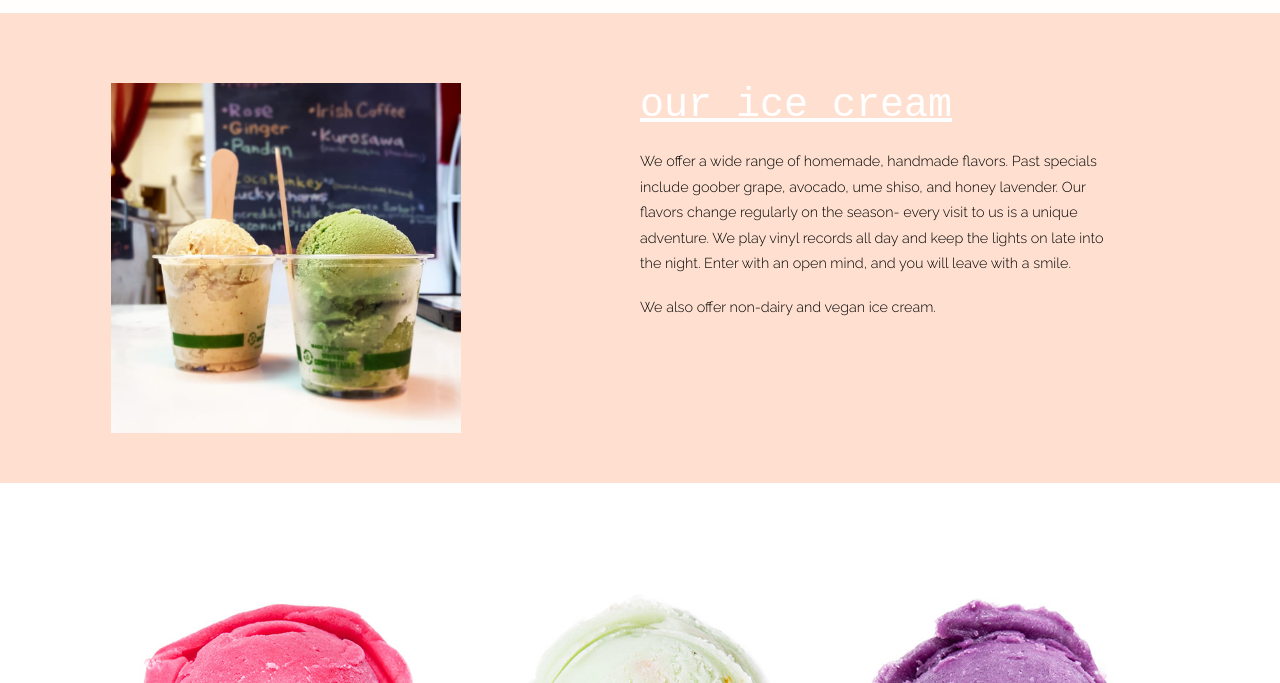
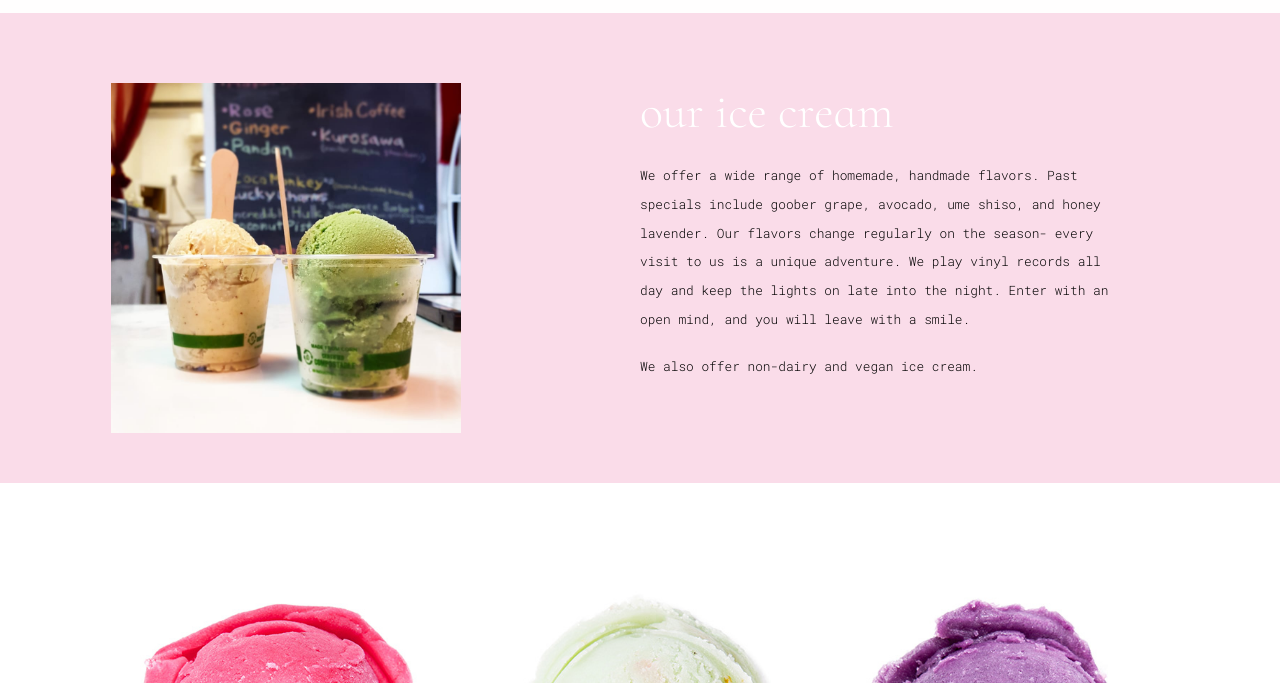
Before and after one commit to alissamas/wingicecream, a website: page icecream.html in a window 1280 px wide. Shown: the part 117-800 px from the top of the page. Drawn offline with nearby package versions, Linux system fonts and the light colour scheme; a web font is replaced by a local one.

Commit message:
style fixes

```diff
--- a/icecream.html
+++ b/icecream.html
@@ -2,7 +2,7 @@
 <html>
   <head>
     <meta charset="utf-8">
-    <title>+ WING ICE CREAM +</title>
+    <title>WING ICE CREAM</title>
     <meta name="viewport" content="width=device-width, initial-scale=1">
     <link rel="stylesheet" type="text/css" href="//cdn.jsdelivr.net/jquery.slick/1.6.0/slick.css"/>
     <link rel="stylesheet" type="text/css" href="slick.css"/>
--- a/src/scss/_base.scss
+++ b/src/scss/_base.scss
@@ -1,8 +1,8 @@
-$headerfont: "Souce Code Pro", monospace;
-$bodycopy: "Raleway", sans-serif;
-$primary-color: #ffe0d0;
-$secondary-color: #ff9c8d;
-$tertiary-color: #74b3fa;
+$headerfont: "Cormorant Infant", serif;
+$bodycopy: "Roboto Mono", sans-serif;
+$primary-color: #fadce9;
+$secondary-color: #ffcee3;
+$header-color: blue;
 $text-color: black;
 
 @mixin maintext {
@@ -13,15 +13,14 @@ $text-color: black;
 
 @mixin headertext {
   text-align: center;
-  text-decoration: underline;
-  color: blue;
+  color: $header-color;
   font-family: $headerfont;
-  font-size: 2.5rem;
+  font-size: 3rem;
   position: absolute;
   top: 50%;
   left: 50%;
   transform: translate(-50%, -50%);
-  font-weight: 300;
+  font-weight: 400;
 
   &:hover {
     padding-bottom: 4px;
@@ -31,8 +30,8 @@ $text-color: black;
 @mixin bodytext {
   font-family: $bodycopy;
   color: black;
-  font-size: 0.9rem;
-  line-height: 1.6rem;
+  font-size: 0.8rem;
+  line-height: 1.8rem;
 }
 
 * {
--- a/src/scss/_icecreamdetail.scss
+++ b/src/scss/_icecreamdetail.scss
@@ -19,10 +19,9 @@
     margin: 0 10%;
 
     h2 {
-      text-decoration: underline;
       font-family: $headerfont;
       color: white;
-      font-size: 2.5rem;
+      font-size: 3rem;
       display: block;
       margin-bottom: 20px;
       font-weight: 300;
--- a/src/scss/_main.scss
+++ b/src/scss/_main.scss
@@ -32,15 +32,16 @@ article img {
   h2 {
     @include headertext;
 
+    text-decoration: underline;
     top: 40%;
   }
 }
 
 #meetwing {
-  background: $secondary-color;
+  background: $primary-color;
 
   a {
-    background: $secondary-color;
+    background: $primary-color;
     position: relative;
 
     &:hover {
@@ -58,7 +59,7 @@ article img {
       .path {
         stroke-dasharray: 2000;
         stroke-dashoffset: 2000;
-        animation: dash 6s linear infinite;
+        animation: dash 5s ease-in infinite;
       }
 
       @keyframes dash {
@@ -82,10 +83,10 @@ article img {
     text-decoration: none;
 
     a {
-      color: blue;
+      color: $header-color;
 
       &:hover {
-        background: $secondary-color;
+        background: $text-color;
         color: white;
       }
     }
@@ -100,7 +101,7 @@ article img {
     text-decoration: none;
 
     a {
-      color: blue;
+      color: $header-color;
     }
   }
 }
--- a/src/scss/_nav.scss
+++ b/src/scss/_nav.scss
@@ -34,7 +34,7 @@ nav {
     }
 
     a {
-      @include maintext;
+      @include bodytext;
 
       display: block;
       text-decoration: none;
@@ -42,7 +42,7 @@ nav {
       transition: all 0.5s ease;
 
       &:hover {
-        background: $secondary-color;
+        background: black;
         color: white;
       }
     }
--- a/src/scss/style.scss
+++ b/src/scss/style.scss
@@ -1,5 +1,5 @@
-@import url('https://fonts.googleapis.com/css?family=Source+Code+Pro:300,400,600');
-@import url('https://fonts.googleapis.com/css?family=Raleway:300');
+@import url('https://fonts.googleapis.com/css?family=Cormorant+Infant:300,400|Open+Sans+Condensed:300');
+@import url('https://fonts.googleapis.com/css?family=Roboto+Mono:100,300');
 @import "base.scss";
 @import "nav.scss";
 @import "main.scss";
```
Also changed, not shown: meetwing.html (+1 -1 lines), src/icecream.html (+1 -1 lines), src/meetwing.html (+1 -1 lines), style.css.
